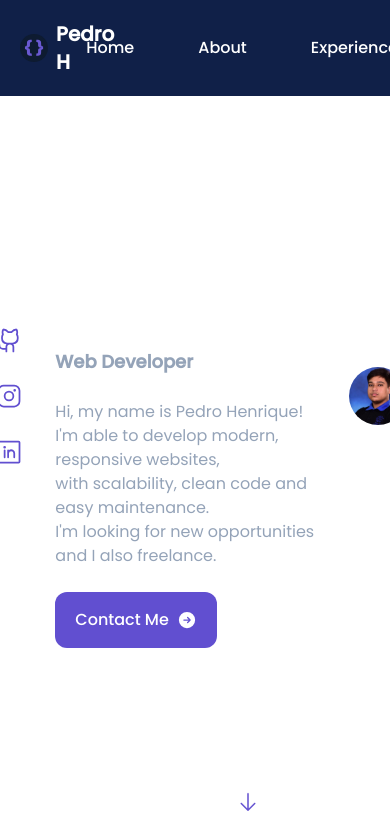
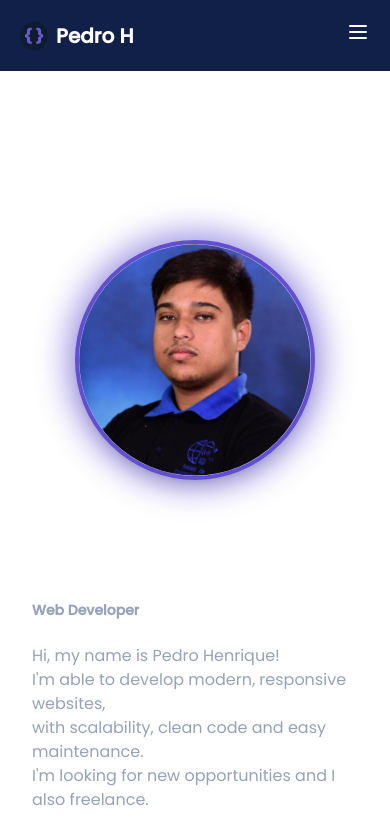
Before and after one commit to PedroHenrique1606/henriquedev, a Next.js app: page / in a window 390 px wide. Shown: the top 834 px of the page. Built offline with nearby package versions, Linux system fonts and the light colour scheme.

Commit message:
feat: initialize responsivity

```diff
--- a/src/app/about/page.tsx
+++ /dev/null
@@ -1,38 +0,0 @@
-"use client";
-import Footer from "@/components/Footer";
-import Navbar from "@/components/Navbar";
-import { OrbitingCirclesDemo } from "@/components/OrbitCircles";
-
-export default function About() {
-  return (
-    <div className="space-y-36">
-      <div className="flex items-center justify-center">
-        <Navbar />
-      </div>
-      <section className="flex items-center justify-center mx-20">
-        <div className="space-y-6">
-          <h1 className="font-semibold text-white text-6xl">
-            Hi! I&apos;m Pedro
-            <br /> Henrique
-          </h1>
-          <h3 className="text-slate-400 font-semibold text-lg">
-            Web Developer
-          </h3>
-          <p className="text-slate-400 leading-6">
-            Hi, my name is Pedro Henrique! I specialize in developing modern,
-            responsive websites with a focus on scalability, clean code, and
-            ease of maintenance. With a passion for creating intuitive and
-            visually appealing user experiences, I continuously stay updated on
-            the latest web development trends and technologies. I &#39;m
-            actively seeking new opportunities to collaborate on exciting
-            projects, and I also offer freelance services to bring innovative
-            ideas to life. Let &#39;s work together to create something
-            exceptional!
-          </p>
-        </div>
-      </section>
-      <OrbitingCirclesDemo />
-      <Footer />
-    </div>
-  );
-}
--- a/src/app/page.tsx
+++ b/src/app/page.tsx
@@ -35,12 +35,12 @@ import Image from "next/image";
 
 export default function Home() {
   return (
-    <div className="space-y-36">
+    <div className="space-y-60">
       <div className="flex items-center justify-center">
         <Navbar />
       </div>
-      <section className="flex items-center justify-center mx-20">
-        <div className="flex flex-col space-y-7 mx-8">
+      <section className="flex items-center justify-center mx-8">
+        <div className="hidden md:flex flex-col space-y-7 mx-8">
           <a target="_blank" href="https://github.com/PedroHenrique1606">
             <GithubLogo size={28} className="text-purplePrimary" />
           </a>
@@ -57,12 +57,20 @@ export default function Home() {
             <LinkedinLogo size={28} className="text-purplePrimary" />
           </a>
         </div>
-        <div className="space-y-6 md:mr-16">
-          <h1 className="font-semibold text-white text-6xl">
+        <div className="space-y-6 md:mr-16 ">
+          <div className="flex md:hidden items-center justify-center relative">
+            <div className="absolute bg-purplePrimary blur-lg rounded-full w-64 h-64 animate-pulse"></div>
+            <Image
+              src={PedroProfile}
+              alt="Profile Picture of Pedro Henrique"
+              className="relative w-60 h-60 rounded-full shadow-lg border-4 border-purplePrimary"
+            />
+          </div>
+          <h1 className="font-semibold text-white text-3xl md:text-6xl">
             Hi! I&apos;m Pedro
             <br /> Henrique
           </h1>
-          <h3 className="text-slate-400 font-semibold text-lg">
+          <h3 className="text-slate-400 font-semibold text-sm md:text-lg">
             Web Developer
           </h3>
           <p className="text-slate-400 leading-6">
@@ -77,18 +85,22 @@ export default function Home() {
             icon={ArrowCircleRight}
           />
         </div>
-        <Image
-          src={PedroProfile}
-          alt="Profile Picture of Pedro Henrique"
-          className="w-3/12 m-5"
-        />
+        <div className="hidden md:flex items-center justify-center relative">
+          <div className="absolute bg-purplePrimary blur-lg rounded-full w-full h-full animate-pulse"></div>
+          <Image
+            src={PedroProfile}
+            alt="Profile Picture of Pedro Henrique"
+            className="relative rounded-full shadow-lg border-4 border-purplePrimary"
+            layout="intrinsic"
+          />
+        </div>
       </section>
       <div className="flex items-center justify-center gap-3">
         <p className="text-white font-medium">Scroll Down</p>
         <ArrowDown size={24} className="text-purplePrimary animate-bounce" />
       </div>
       <Topic title="About Me" titleabsolute="About" titledecoration="Me" />
-      <section className="flex items-center justify-center mx-20 space-x-8">
+      <section className="flex items-center justify-center mx-20">
         <Image
           src={PedroProfileVariant}
           alt="Profile Picture of Pedro Henrique"
@@ -213,7 +225,7 @@ export default function Home() {
           </div>
         </div>
       </section>
-      <Topic title="Portfolio" titledecoration="Portfolio" />
+      <Topic title="Projects" titledecoration="Projects" />
       <section className="flex items-center justify-center space-x-5">
         <div className="flex flex-col space-y-5">
           <ProjectsModal
--- a/src/components/Navbar.tsx
+++ b/src/components/Navbar.tsx
@@ -1,10 +1,17 @@
+'use client'
 import Image from "next/image";
 import PedroLogo from "@/assets/logo-petrus.svg";
+import { useState } from "react";
 
 const Navbar: React.FC = () => {
+  const [isMenuOpen, setIsMenuOpen] = useState(false);
+
+  const toggleMenu = () => setIsMenuOpen(!isMenuOpen);
+
   return (
     <nav className="bg-customBlueSecondary p-5 fixed top-0 w-full z-[9999]">
-      <div className="container mx-auto flex justify-evenly items-center">
+      <div className="container mx-auto flex justify-between items-center">
+        {/* Logo */}
         <div className="text-white text-xl font-bold flex items-center gap-4">
           <a href="/" className="no-underline flex gap-2">
             <Image
@@ -16,7 +23,8 @@ const Navbar: React.FC = () => {
           </a>
         </div>
 
-        <div className="flex space-x-16 font-medium">
+        {/* Menu for large screens */}
+        <div className="hidden md:flex space-x-16 font-medium">
           <a
             href="/"
             className="text-white transition-all duration-150 hover:text-indigo-600"
@@ -49,7 +57,89 @@ const Navbar: React.FC = () => {
             Blog
           </a>
         </div>
+
+        {/* Hamburger icon for mobile */}
+        <div className="md:hidden">
+          <button onClick={toggleMenu} className="text-white">
+            <svg
+              xmlns="http://www.w3.org/2000/svg"
+              fill="none"
+              viewBox="0 0 24 24"
+              stroke="currentColor"
+              className="w-6 h-6"
+            >
+              <path
+                strokeLinecap="round"
+                strokeLinejoin="round"
+                strokeWidth="2"
+                d="M4 6h16M4 12h16M4 18h16"
+              />
+            </svg>
+          </button>
+        </div>
       </div>
+
+      {/* Dropdown Menu for mobile - Full screen with X to close */}
+      {isMenuOpen && (
+        <div className="fixed top-0 left-0 w-full h-full bg-customBlueSecondary text-white font-medium p-8 transition-all duration-500 ease-in-out transform md:hidden">
+          <div className="flex justify-between items-center">
+            <div className="text-white text-xl font-bold flex items-center gap-4">
+              <a href="/" className="no-underline flex gap-2">
+                <Image
+                  src={PedroLogo}
+                  alt="Logo of Pedro Henrique"
+                  className="w-7"
+                />
+                <p>Pedro H</p>
+              </a>
+            </div>
+
+            {/* Close button */}
+            <button onClick={toggleMenu} className="text-white text-3xl">
+              &times; {/* "X" icon */}
+            </button>
+          </div>
+
+          <div className="mt-8 space-y-6">
+            <a
+              href="/"
+              className="block transition-all duration-150 hover:text-indigo-600"
+              onClick={() => setIsMenuOpen(false)} // Close menu when clicked
+            >
+              Home
+            </a>
+            <a
+              href="/about"
+              className="block transition-all duration-150 hover:text-indigo-600"
+              onClick={() => setIsMenuOpen(false)} // Close menu when clicked
+            >
+              About
+            </a>
+            <a
+              href="#"
+              className="block transition-all duration-150 hover:text-indigo-600"
+              onClick={() => setIsMenuOpen(false)} // Close menu when clicked
+            >
+              Experience
+            </a>
+            <a
+              href="#"
+              className="block transition-all duration-150 hover:text-indigo-600"
+              onClick={() => setIsMenuOpen(false)} // Close menu when clicked
+            >
+              Projects
+            </a>
+            <a
+              href="https://blogpetrus.netlify.app/"
+              target="_blank"
+              className="block transition-all duration-150 hover:text-indigo-600"
+              onClick={() => setIsMenuOpen(false)} // Close menu when clicked
+            >
+              Blog
+            </a>
+          </div>
+        </div>
+      )}
     </nav>
   );
 };
--- a/src/components/Skills.tsx
+++ b/src/components/Skills.tsx
@@ -1,5 +1,5 @@
-import Image from 'next/image';
-import React from 'react';
+import Image from "next/image";
+import React from "react";
 
 interface SkillsProps {
   text: string;
@@ -8,9 +8,9 @@ interface SkillsProps {
 
 export const Skills: React.FC<SkillsProps> = ({ text, icon }) => {
   return (
-        <div className="bg-customBlueSecondary p-5 border-b-2 border-b-purplePrimary space-x-1 rounded-md w-full flex">
+    <div className="relative bg-customBlueSecondary p-5 border-b-2 border-b-purplePrimary space-x-1 rounded-md w-full flex group">
       <p className="text-white flex gap-2 items-center">
-                <Image src={icon} alt='Logomarca' className='w-5 h-5' />
+        <Image src={icon} alt="Logomarca" className="w-5 h-5" />
         {text}
       </p>
     </div>
```
Lines whose indentation alone changed are shown as unchanged.
